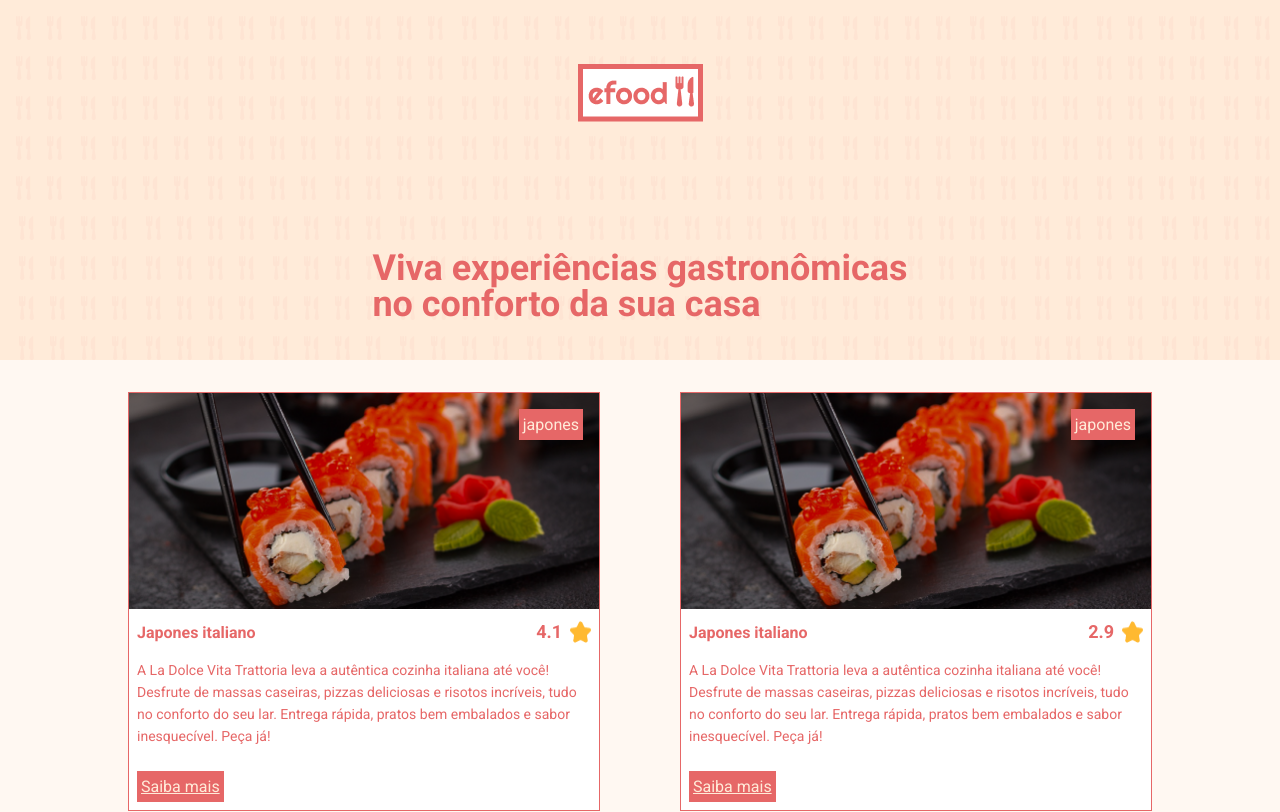
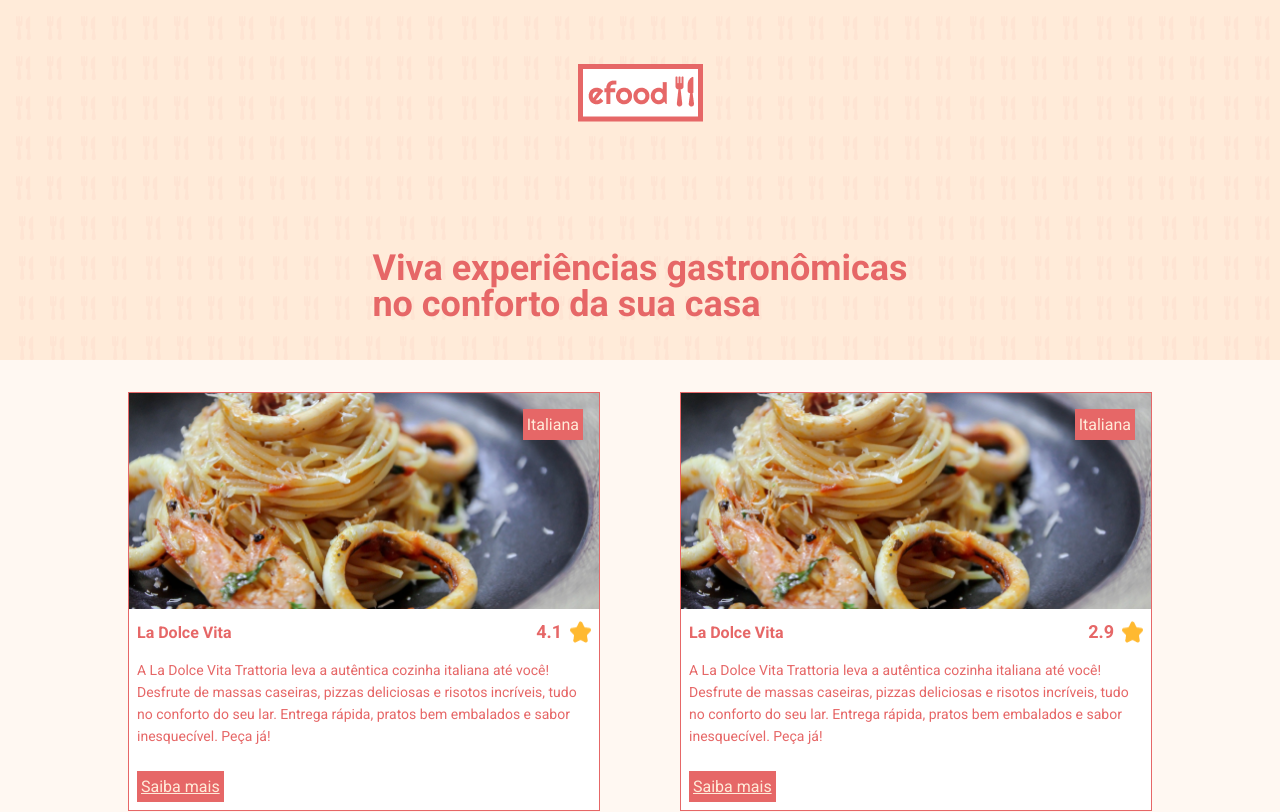
Before and after one commit to AlvaroDeCarvalho/projeto_Avalia_restaurantes, a React (Create React App) app: page / in a window 1280 px wide. Shown: the top 812 px of the page. Built offline with nearby package versions, Linux system fonts and the light colour scheme.

Commit message:
modificando comidas italianas

```diff
--- a/src/containers/LojaList/index.tsx
+++ b/src/containers/LojaList/index.tsx
@@ -2,13 +2,13 @@ import * as S from './styles'
 
 import ObjetoLoja from '../../models/ObjectLoja'
 import Loja from '../../Components/Loja/index'
-import imagemLoja from '../../assents/image/imagem.png'
+import imagemLoja from '../../assents/image/imageComidaItaliana.png'
 const LojaList = () => {
   const arrayLojas: ObjetoLoja[] = [
     new ObjetoLoja(
       [],
-      'japones',
-      'Japones italiano',
+      'Italiana',
+      ' La Dolce Vita',
       'A La Dolce Vita Trattoria leva a autêntica cozinha italiana até você! Desfrute de massas caseiras, pizzas deliciosas e risotos incríveis, tudo no conforto do seu lar. Entrega rápida, pratos bem embalados e sabor inesquecível. Peça já!',
       4.1,
       imagemLoja,
@@ -16,8 +16,8 @@ const LojaList = () => {
     ),
     new ObjetoLoja(
       [],
-      'japones',
-      'Japones italiano',
+      'Italiana',
+      ' La Dolce Vita',
       'A La Dolce Vita Trattoria leva a autêntica cozinha italiana até você! Desfrute de massas caseiras, pizzas deliciosas e risotos incríveis, tudo no conforto do seu lar. Entrega rápida, pratos bem embalados e sabor inesquecível. Peça já!',
       2.9,
       imagemLoja,
@@ -25,8 +25,8 @@ const LojaList = () => {
     ),
     new ObjetoLoja(
       ['em breve'],
-      'japones',
-      'Japones italiano',
+      'Italiana',
+      ' La Dolce Vita',
       'A La Dolce Vita Trattoria leva a autêntica cozinha italiana até você! Desfrute de massas caseiras, pizzas deliciosas e risotos incríveis, tudo no conforto do seu lar. Entrega rápida, pratos bem embalados e sabor inesquecível. Peça já!',
       3.9,
       imagemLoja,
@@ -34,8 +34,8 @@ const LojaList = () => {
     ),
     new ObjetoLoja(
       ['em breve'],
-      'japones',
-      'Japones italiano',
+      'Italiana',
+      ' La Dolce Vita',
       'A La Dolce Vita Trattoria leva a autêntica cozinha italiana até você! Desfrute de massas caseiras, pizzas deliciosas e risotos incríveis, tudo no conforto do seu lar. Entrega rápida, pratos bem embalados e sabor inesquecível. Peça já!',
       1.9,
       imagemLoja,
@@ -43,8 +43,8 @@ const LojaList = () => {
     ),
     new ObjetoLoja(
       [],
-      'japones',
-      'Japones italiano',
+      'Italiana',
+      ' La Dolce Vita',
       'A La Dolce Vita Trattoria leva a autêntica cozinha italiana até você! Desfrute de massas caseiras, pizzas deliciosas e risotos incríveis, tudo no conforto do seu lar. Entrega rápida, pratos bem embalados e sabor inesquecível. Peça já!',
       4.9,
       imagemLoja,
@@ -52,8 +52,8 @@ const LojaList = () => {
     ),
     new ObjetoLoja(
       [],
-      'japones',
-      'Japones italiano',
+      'Italiana',
+      ' La Dolce Vita',
       'A La Dolce Vita Trattoria leva a autêntica cozinha italiana até você! Desfrute de massas caseiras, pizzas deliciosas e risotos incríveis, tudo no conforto do seu lar. Entrega rápida, pratos bem embalados e sabor inesquecível. Peça já!',
       4.9,
       imagemLoja,
```
Also changed, not shown: src/assents/image/imageComidaItaliana.png (added).
